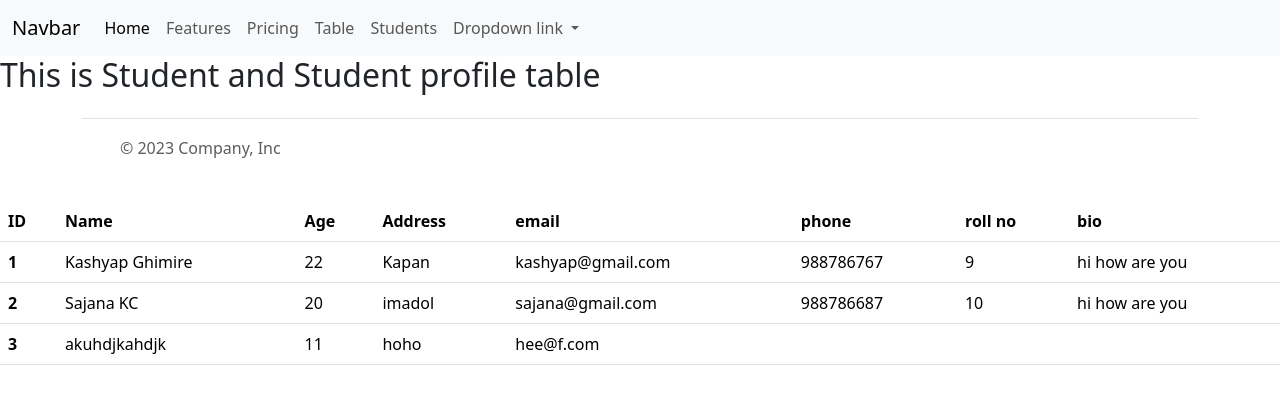
After one commit to kashyap2058/Django_learnig1, a Django app: page /student/ in a window 1280 px wide. The commit adds this page. Shown: the top 404 px of the page. Run offline with Django 5.2, Linux system fonts and the light colour scheme; data comes from the database, SQL or seed files in the repository; both versions use the stored data as it was after the commit.

Commit message:
Project Commit

```diff
--- a/myapp/admin.py
+++ b/myapp/admin.py
@@ -1,6 +1,9 @@
 from django.contrib import admin
-from .models import Student,ClassRoom
+from .models import Student,ClassRoom,StudentProfile,Publication,Article
 # Register your models here.
 
 admin.site.register(Student)
 admin.site.register(ClassRoom)
+admin.site.register(StudentProfile)
+admin.site.register(Publication)
+admin.site.register(Article)
--- a/myapp/models.py
+++ b/myapp/models.py
@@ -35,3 +35,22 @@ class StudentProfile(models.Model):
     roll_no=models.IntegerField()
     bio=models.TextField(max_length=500)
     profile_pic=models.FileField(null=True, blank=True,upload_to="profile_pics")
+
+    def __str__(self):
+        roll=str(self.roll_no)
+        return roll
+
+
+#for many to many mapping
+
+class Publication(models.Model):
+    title = models.CharField(max_length=30)
+    def __str__(self):
+        return self.title
+
+class Article(models.Model):
+    headline = models.CharField(max_length=100)
+    publications = models.ManyToManyField(Publication) #many to many mapping
+
+    def __str__(self):
+        return self.headline
--- a/myapp/urls.py
+++ b/myapp/urls.py
@@ -8,5 +8,6 @@ urlpatterns=[
     path('features/',features,name='featurespage'),
     path('pricing/',pricing,name='pricepage'),
     path('table/',template_table,name='table'),
+    path('student/',studentdetails,name='studentpage'),
 
 ]
--- a/myapp/views.py
+++ b/myapp/views.py
@@ -28,3 +28,9 @@ def template_table(request):
 
     #for context passing, the data should be in a dictionary format
     return render(request,'temp_inherit_table.html',context=data)
+
+def studentdetails(request):
+    student=Student.objects.all()
+
+    context={"students": student}
+    return render(request,'student.html',context)
--- a/templates/base.html
+++ b/templates/base.html
@@ -27,6 +27,9 @@
               </li>
               <li class="nav-item">
                 <a class="nav-link" href="{% url "table" %}">Table</a>
+              </li>
+              <li class="nav-item">
+                <a class="nav-link" href="{% url "studentpage" %}">Students</a>
               </li>
               <li class="nav-item dropdown">
                 <a class="nav-link dropdown-toggle" href="#" role="button" data-bs-toggle="dropdown" aria-expanded="false">
--- /dev/null
+++ b/templates/student.html
@@ -0,0 +1,34 @@
+{% extends "base.html" %}
+{% block content %}
+<div>
+    <h2>This is Student and Student profile table</h2>
+    <table class="table">
+        <thead>
+          <tr>
+            <th scope="col">ID</th>
+            <th scope="col">Name</th>
+            <th scope="col">Age</th>
+            <th scope="col">Address</th>
+            <th scope="col">email</th>
+            <th scope="col">phone</th>
+            <th scope="col">roll no</th>
+            <th scope="col">bio</th>
+          </tr>
+        </thead>
+        <tbody>
+            {% for student in students %}
+            <tr>
+                {% comment %} forloop.counter le number badauxa ie i ko value jastei for i in range wala ma jastei {% endcomment %}
+                <th scope="row">{{ student.id }}</th>
+                <td>{{ student.name }}</td>
+                <td>{{ student.age }}</td>
+                <td>{{ student.address }}</td>
+                <td>{{ student.email }}</td>
+                <td>{{ student.studentprofile.phone }}</td>
+                <td>{{ student.studentprofile.roll_no }}</td>
+                <td>{{ student.studentprofile.bio }}</td>
+              </tr>
+            {% endfor %}
+        </tbody>
+</div>
+{% endblock content %}
```
Also changed, not shown: db.sqlite3, myapp/migrations/0005_publication_article.py (added).
